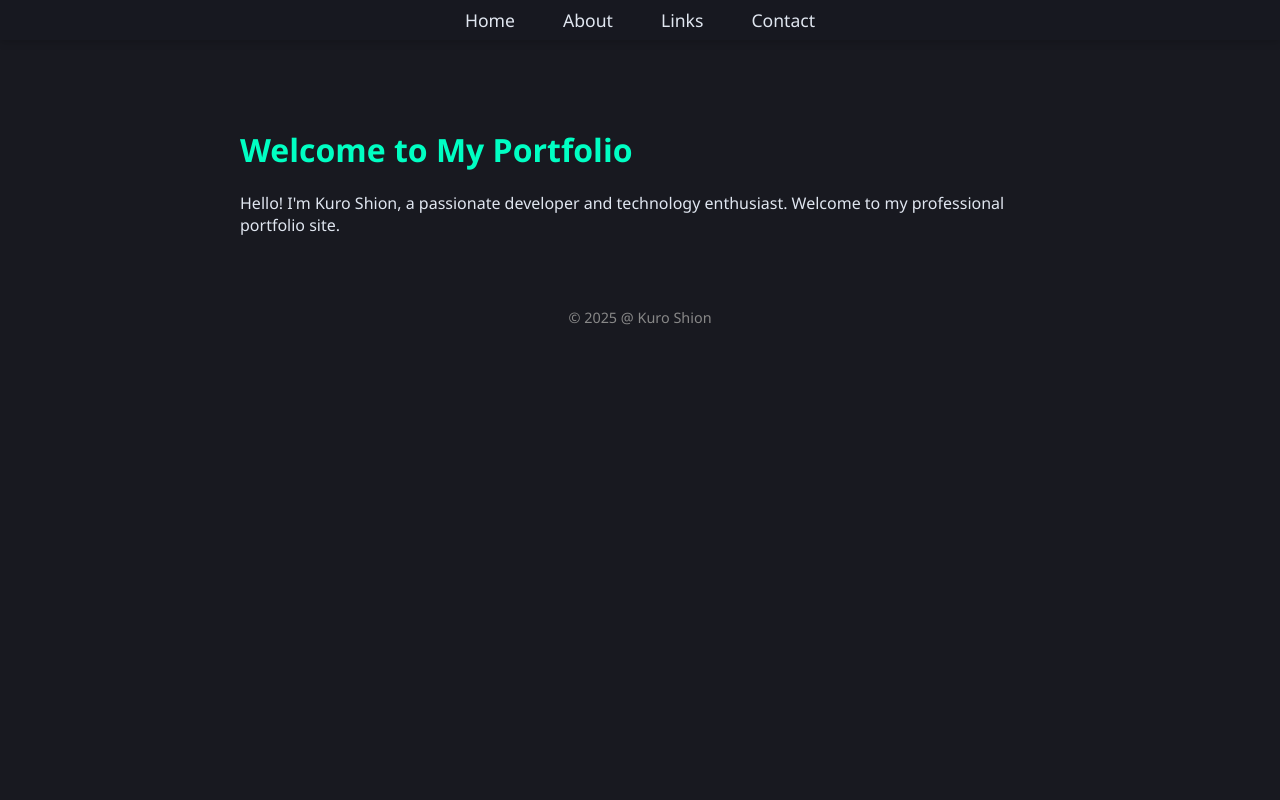
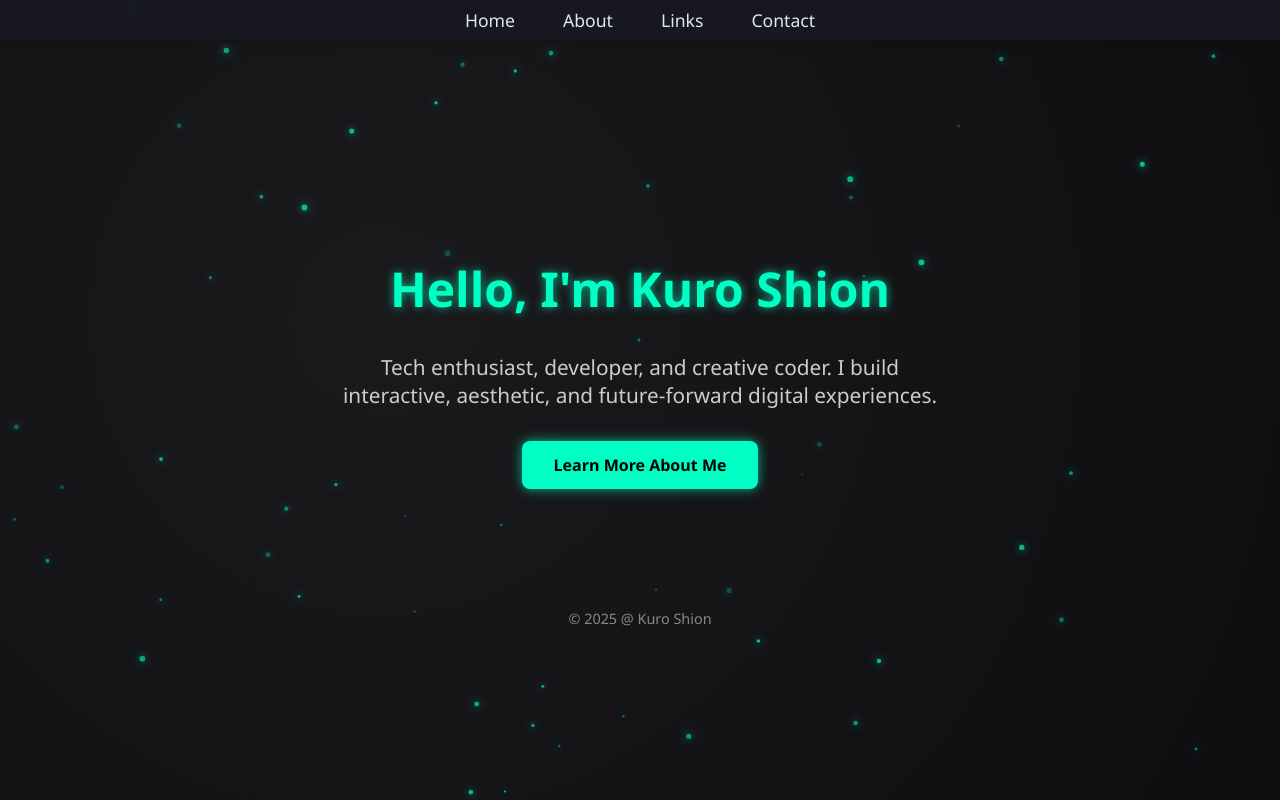
Before and after one commit to KuroShion/kuroshion.github.io, a plain HTML site: page index.html in a window 1280 px wide. Drawn offline with Linux system fonts and the light colour scheme.

Commit message:
Add files via upload

```diff
--- a/index.html
+++ b/index.html
@@ -1,25 +1,121 @@
+
 <!DOCTYPE html>
 <html lang="en">
 <head>
   <meta charset="UTF-8" />
   <meta name="viewport" content="width=device-width, initial-scale=1" />
-  <title>Home - Kuro Shion</title>
+  <title>Kuro Shion - Tech Enthusiast</title>
   <link rel="stylesheet" href="style.css" />
+  <style>
+    canvas#bg-canvas {
+      position: fixed;
+      top: 0; left: 0;
+      width: 100%;
+      height: 100%;
+      z-index: -1;
+      background: radial-gradient(circle at 30% 40%, #1a1a1d, #0e0e11);
+    }
+    .hero {
+      text-align: center;
+      padding: 6em 2em 3em;
+    }
+    .hero h1 {
+      font-size: 3em;
+      color: #00ffc3;
+      text-shadow: 0 0 10px #00ffc3aa;
+    }
+    .hero p {
+      font-size: 1.3em;
+      color: #ccc;
+      max-width: 600px;
+      margin: 0 auto;
+    }
+    .btn {
+      display: inline-block;
+      margin-top: 2em;
+      padding: 0.8em 2em;
+      background-color: #00ffc3;
+      color: #000;
+      border: none;
+      border-radius: 8px;
+      text-decoration: none;
+      font-weight: bold;
+      box-shadow: 0 0 12px #00ffc3aa;
+      transition: transform 0.2s ease;
+    }
+    .btn:hover {
+      transform: scale(1.05);
+      background-color: #00e6b8;
+    }
+  </style>
 </head>
 <body>
-  <main>
-    <h1>Welcome to My Portfolio</h1>
-    <p>Hello! I'm Kuro Shion, a passionate developer and technology enthusiast. Welcome to my professional portfolio site.</p>
+  <canvas id="bg-canvas"></canvas>
+
+  <div id="nav-placeholder"></div>
+
+  <main class="hero">
+    <h1>Hello, I'm Kuro Shion</h1>
+    <p>Tech enthusiast, developer, and creative coder. I build interactive, aesthetic, and future-forward digital experiences.</p>
+    <a href="about.html" class="btn">Learn More About Me</a>
   </main>
+
+  <div id="footer-placeholder"></div>
+
   <script>
+    // Load navbar and footer
     fetch("common.html")
       .then(res => res.text())
       .then(html => {
         const temp = document.createElement("div");
         temp.innerHTML = html;
-        document.body.insertAdjacentElement("afterbegin", temp.querySelector("nav"));
-        document.body.insertAdjacentElement("beforeend", temp.querySelector("footer"));
+        document.getElementById("nav-placeholder").appendChild(temp.querySelector("nav"));
+        document.getElementById("footer-placeholder").appendChild(temp.querySelector("footer"));
       });
+
+    // Dynamic particle background
+    const canvas = document.getElementById("bg-canvas");
+    const ctx = canvas.getContext("2d");
+    let w, h;
+    let particles = [];
+
+    function resize() {
+      w = window.innerWidth;
+      h = window.innerHeight;
+      canvas.width = w;
+      canvas.height = h;
+    }
+    window.addEventListener("resize", resize);
+    resize();
+
+    for (let i = 0; i < 60; i++) {
+      particles.push({
+        x: Math.random() * w,
+        y: Math.random() * h,
+        vx: (Math.random() - 0.5) * 1.2,
+        vy: (Math.random() - 0.5) * 1.2,
+        radius: Math.random() * 2 + 1,
+        alpha: Math.random() * 0.6 + 0.2
+      });
+    }
+
+    function animate() {
+      ctx.clearRect(0, 0, w, h);
+      for (let p of particles) {
+        ctx.beginPath();
+        ctx.arc(p.x, p.y, p.radius, 0, Math.PI * 2);
+        ctx.fillStyle = `rgba(0, 255, 195, ${p.alpha})`;
+        ctx.shadowColor = "#00ffc3";
+        ctx.shadowBlur = 8;
+        ctx.fill();
+        p.x += p.vx;
+        p.y += p.vy;
+        if (p.x < 0 || p.x > w) p.vx *= -1;
+        if (p.y < 0 || p.y > h) p.vy *= -1;
+      }
+      requestAnimationFrame(animate);
+    }
+    animate();
   </script>
 </body>
 </html>
```
